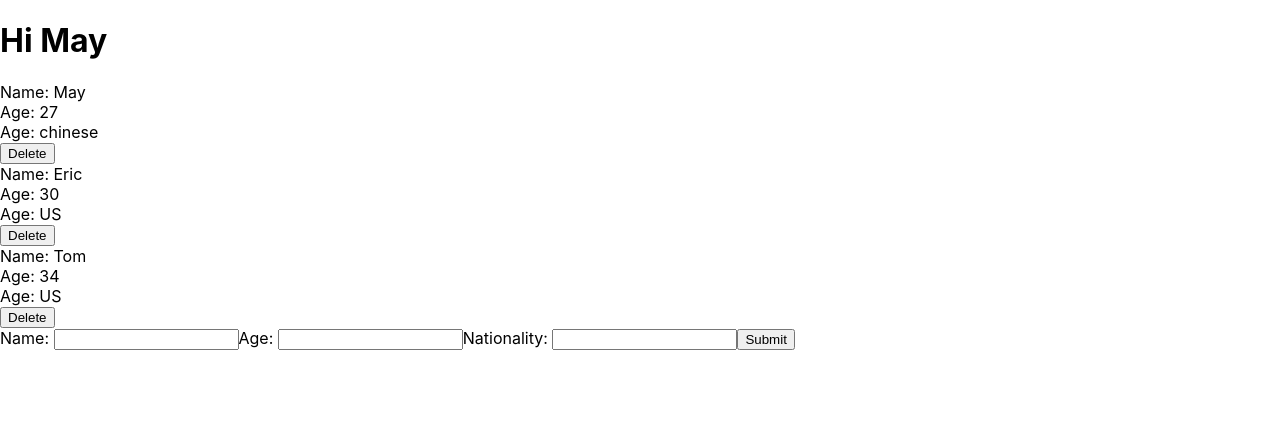
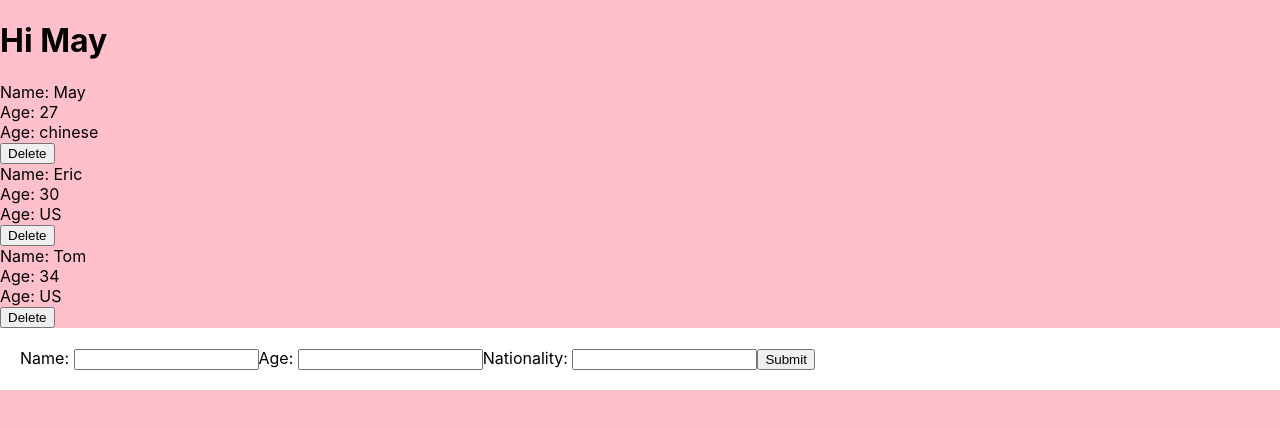
Before and after one commit to kongjieyu/React-Redux2, a React (Create React App) app in the folder my-app/: page / in a window 1280 px wide. Shown: the top 428 px of the page. Built offline with nearby package versions, Linux system fonts and the light colour scheme.

Commit message:
add a css file

```diff
--- a/my-app/src/May.js
+++ b/my-app/src/May.js
@@ -1,4 +1,5 @@
 import React from 'react';
+import './infor.css';
 
 //functional(UI) component: cannot use this.prop(Container Component)
 const May = (props) => {
--- /dev/null
+++ b/my-app/src/infor.css
@@ -0,0 +1,7 @@
+body {
+    background: pink;
+}
+form {
+    background: #fff;
+    padding: 20px
+}
```
